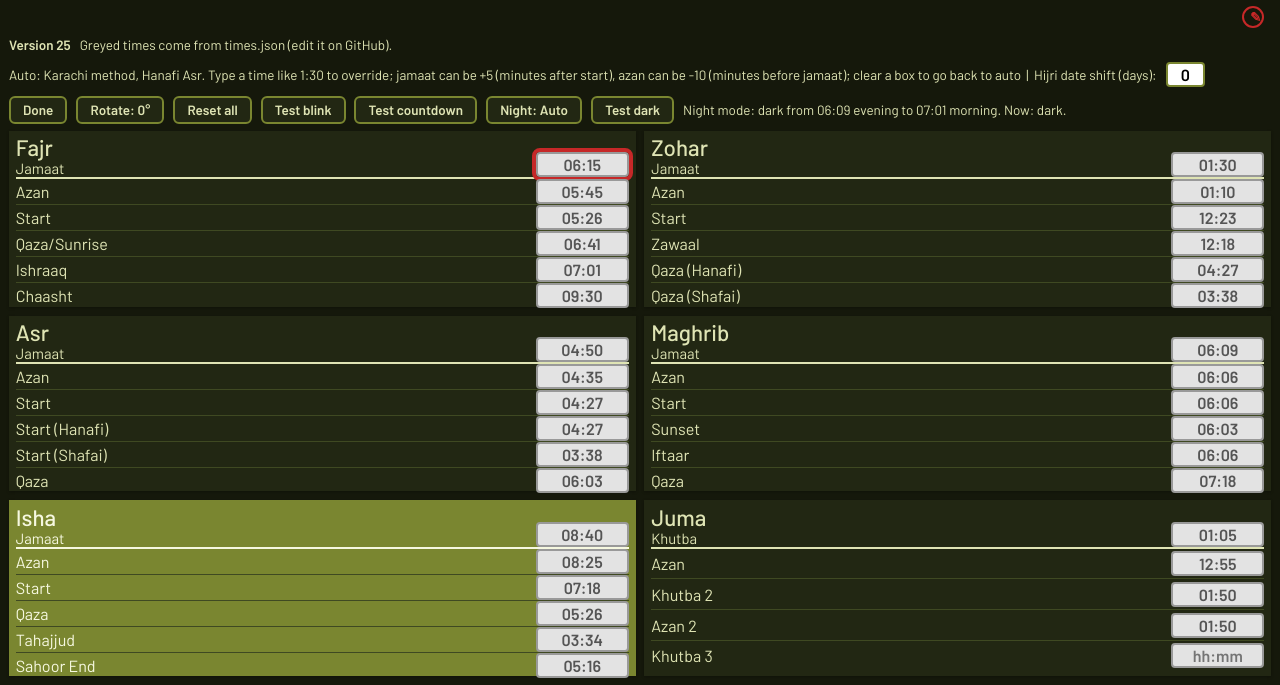
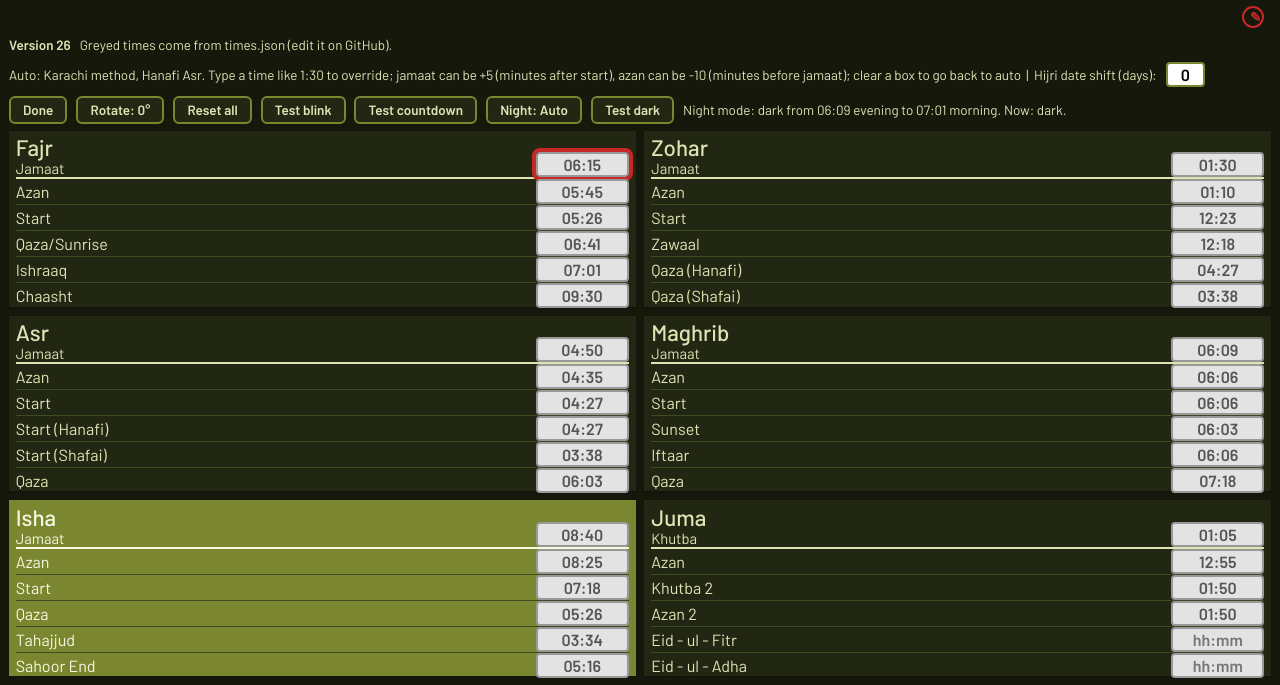
Before and after one commit to saadsarwar1696/Noorani-Masjid-, a plain HTML site: page index.html in a window 1280 px wide. Both pictures are taken after a click on the button "Edit times". Shown: the part 115-800 px from the top of the page. Drawn offline with Linux system fonts and the light colour scheme.

Commit message:
Update index.html

```diff
--- a/index.html
+++ b/index.html
@@ -59,7 +59,7 @@ body.r180{transform:rotate(180deg)}
 <body>
 <header><div id="mname">Noorani Masjid</div><div id="clock"></div><div id="dates"></div></header>
 <div id="bar"><span id="msg"></span><button id="edit" title="Edit times">&#9998;</button></div>
-<div id="tools"><b>Version 25</b> <span id="jsrc"></span> Auto: Karachi method, Hanafi Asr. Type a time like 1:30 to override; jamaat can be +5 (minutes after start), azan can be -10 (minutes before jamaat); clear a box to go back to auto &nbsp;|&nbsp; Hijri date shift (days): <input id="off" value="0"> <button id="done">Done</button> <button id="rot">Rotate: 0&deg;</button> <button id="reset">Reset all</button> <button id="test">Test blink</button> <button id="test2">Test countdown</button> <button id="dmb">Night: Auto</button> <button id="test3">Test dark</button> <span id="dkinfo"></span></div>
+<div id="tools"><b>Version 26</b> <span id="jsrc"></span> Auto: Karachi method, Hanafi Asr. Type a time like 1:30 to override; jamaat can be +5 (minutes after start), azan can be -10 (minutes before jamaat); clear a box to go back to auto &nbsp;|&nbsp; Hijri date shift (days): <input id="off" value="0"> <button id="done">Done</button> <button id="rot">Rotate: 0&deg;</button> <button id="reset">Reset all</button> <button id="test">Test blink</button> <button id="test2">Test countdown</button> <button id="dmb">Night: Auto</button> <button id="test3">Test dark</button> <span id="dkinfo"></span></div>
 <div id="grid"></div>
 <div id="blk"><div id="bn"></div><div id="bt"></div></div>
 <script>
@@ -68,13 +68,13 @@ zohar:{start:"12:24",jamaat:"13:30",zawaal:"12:19",qh:"16:35",qs:"15:43"},
 asr:{start:"16:35",jamaat:"17:45",hanafi:"16:35",shafai:"15:43",qaza:"18:12"},
 maghrib:{start:"18:15",jamaat:"18:20",sunset:"18:12",iftaar:"18:15",qaza:"19:26"},
 isha:{start:"19:26",jamaat:"",qaza:"05:21",tahajjud:"03:29",sahoor:"05:11"},
-juma:{khutba:"13:45",k1:"",k2:"",k3:"",k4:""}};
+juma:{khutba:"13:45",k1:"",k2:"",k3:"",k4:"",k5:""}};
 const CARDS=[["fajr","Fajr","Start",[["jamaat","Jamaat"],["sunrise","Qaza/Sunrise"],["ishraq","Ishraaq"],["chasht","Chaasht"]]],
 ["zohar","Zohar","Start",[["jamaat","Jamaat"],["zawaal","Zawaal"],["qh","Qaza (Hanafi)"],["qs","Qaza (Shafai)"]]],
 ["asr","Asr","Start",[["jamaat","Jamaat"],["hanafi","Start (Hanafi)"],["shafai","Start (Shafai)"],["qaza","Qaza"]]],
 ["maghrib","Maghrib","Start",[["jamaat","Jamaat"],["sunset","Sunset"],["iftaar","Iftaar"],["qaza","Qaza"]]],
 ["isha","Isha","Start",[["jamaat","Jamaat"],["qaza","Qaza"],["tahajjud","Tahajjud"],["sahoor","Sahoor End"]]],
-["juma","Juma","Khutba",[["k1","Azan"],["k2","Khutba 2"],["k3","Azan 2"],["k4","Khutba 3"]]]];
+["juma","Juma","Khutba",[["k1","Azan"],["k2","Khutba 2"],["k3","Azan 2"],["k4","Eid - ul - Fitr"],["k5","Eid - ul - Adha"]]]];
 const HM=["Muharram","Safar","Rabi ul awwal","Rabi ul aakhir","Jumaad ul oola","Jumaad ul aakhira","Rajab","Shabaan","Ramzaan","Shawwal","Zil Qaada","Zil Hijja"];
 const KEY="masjidBoardV2";
 /* Mumbai (19.0760 N, 72.8777 E), University of Islamic Sciences Karachi (Fajr 18, Isha 18), Hanafi Asr */
@@ -194,7 +194,7 @@ $("test2").onclick=()=>{cdT=Date.now()+59000;tick()};
 function loadTimes(){
  try{const x=new XMLHttpRequest();x.open('GET','times.json?t='+Math.floor(Date.now()/60000),true);
  x.onreadystatechange=function(){if(x.readyState!==4)return;
-  if(x.status===200){try{const j=JSON.parse(x.responseText),PH={fajr:"05:00",zohar:"13:00",asr:"17:00",maghrib:"18:00",isha:"20:00",khutba:"13:00",khutba1:"13:00",khutba2:"13:00",khutba3:"13:00",khutba4:"13:00",fajrAzan:"05:00",zoharAzan:"13:00",asrAzan:"17:00",maghribAzan:"18:00",ishaAzan:"20:00"},KM={fajr:"fajr.jamaat",zohar:"zohar.jamaat",asr:"asr.jamaat",maghrib:"maghrib.jamaat",isha:"isha.jamaat",khutba:"juma.khutba",khutba1:"juma.k1",khutba2:"juma.k2",khutba3:"juma.k3",khutba4:"juma.k4",fajrAzan:"fajr.azan",zoharAzan:"zohar.azan",asrAzan:"asr.azan",maghribAzan:"maghrib.azan",ishaAzan:"isha.azan"},n={};
+  if(x.status===200){try{const j=JSON.parse(x.responseText),PH={fajr:"05:00",zohar:"13:00",asr:"17:00",maghrib:"18:00",isha:"20:00",khutba:"13:00",khutba1:"13:00",khutba2:"13:00",khutba3:"13:00",khutba4:"08:00",khutba5:"08:00",fajrAzan:"05:00",zoharAzan:"13:00",asrAzan:"17:00",maghribAzan:"18:00",ishaAzan:"20:00"},KM={fajr:"fajr.jamaat",zohar:"zohar.jamaat",asr:"asr.jamaat",maghrib:"maghrib.jamaat",isha:"isha.jamaat",khutba:"juma.khutba",khutba1:"juma.k1",khutba2:"juma.k2",khutba3:"juma.k3",khutba4:"juma.k4",khutba5:"juma.k5",fajrAzan:"fajr.azan",zoharAzan:"zohar.azan",asrAzan:"asr.azan",maghribAzan:"maghrib.azan",ishaAzan:"isha.azan"},n={};
    Object.keys(PH).forEach(function(p){const v=String(j[p]==null?"":j[p]).trim();if(!v)return;
     if(p.indexOf("Azan")>0){if(/^(-\d{1,3}|\d{1,2})$/.test(v)){n[KM[p]]="-"+v.replace("-","")}else{const t=p12(v,PH[p]);if(t)n[KM[p]]=t}}else if(/^\+\d{1,3}$/.test(v)){if(p.indexOf("khutba")<0)n[KM[p]]=v}else{const t=p12(v,PH[p]);if(t)n[KM[p]]=t}});
    fileOk=true;try{localStorage.setItem('masjidFileOk','1')}catch(e){}
```
